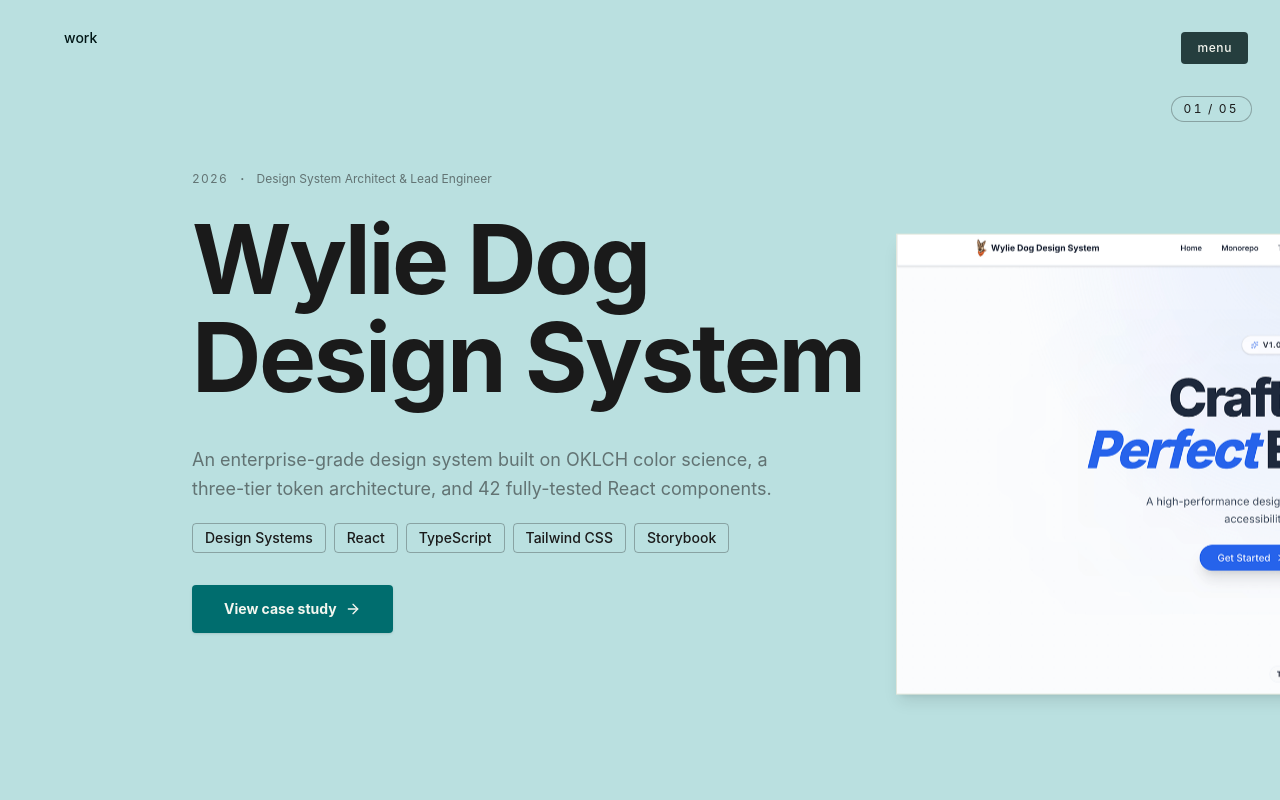
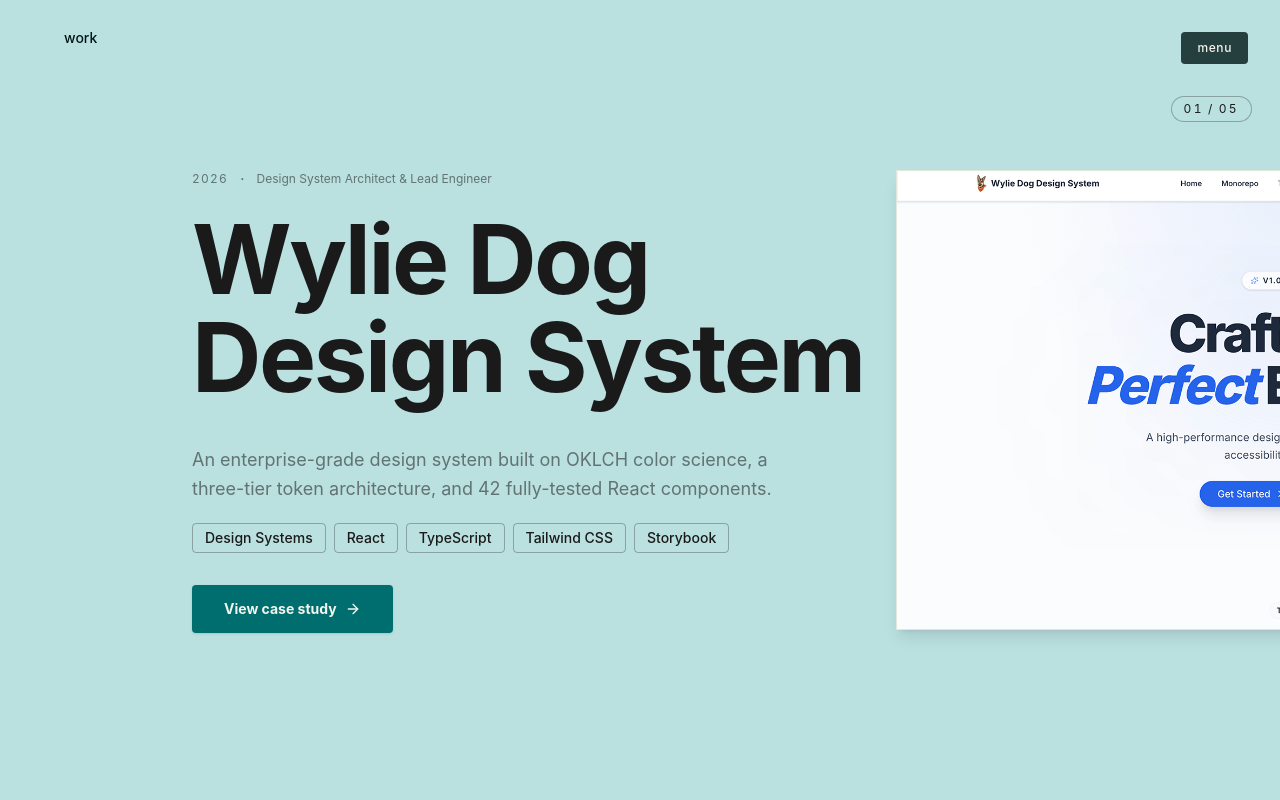
Before and after one commit to travhall/thd-portfolio, a Next.js app: page /work in a window 1280 px wide. Shown: the top 800 px of the page. Built offline with nearby package versions, Linux system fonts and the light colour scheme.

Commit message:
refactor: Improve sticky image scrolling and alignment by restructuring its container and adjusting overflow properties.

```diff
--- a/components/sections/work-list.tsx
+++ b/components/sections/work-list.tsx
@@ -132,13 +132,15 @@ function StudySection({
       ref={sectionRef}
       aria-labelledby={`work-title-${study.id}`}
       data-snap
-      className="relative min-h-svh w-full flex flex-col justify-center p-6 sm:p-10 xl:p-16 mb-[25vh] overflow-hidden"
+      className="relative min-h-svh w-full flex flex-col justify-center p-6 sm:p-10 xl:p-16 mb-[25vh]"
     >
       {/* ── Sticky Image — positioned half-off right side, scrolls naturally ── */}
-      <div className="hidden md:block absolute right-[-25vw] top-0 bottom-[-25vh] w-[55vw] pointer-events-none z-0">
+      <div className={`hidden md:block absolute right-[-25vw] top-0 ${index === total - 1 ? 'bottom-0' : 'bottom-[-100vh]'} w-[55vw] pointer-events-none z-0`}>
+        {/* A 100vh sticky flex container perfectly aligns its bottom limit with the viewport bottom, pushing the image up exactly as the section ends */}
+        <div className="sticky top-0 h-screen flex flex-col justify-center w-full">
           <motion.div
             style={{ opacity: imageOpacity, filter }}
-          className="sticky top-[100vh] lg:top-[50vh]  -translate-y-1/2 w-full aspect-video sm:w-[96vw] md:w-[84vw] lg:w-[72vw] xl:w-[64vw] border-border border shadow-lg"
+            className="w-full aspect-video sm:w-[96vw] md:w-[84vw] lg:w-[72vw] xl:w-[64vw] border-border border shadow-lg"
           >
             <Image
               src={src}
@@ -149,6 +151,7 @@ function StudySection({
               priority={index === 0}
             />
           </motion.div>
+        </div>
       </div>
 
       <div ref={contentRef} className="relative z-10 max-w-3xl ml-0 lg:ml-[5vw] xl:ml-[10vw] bg-(--page-bg)/80 backdrop-blur-sm lg:bg-transparent lg:backdrop-blur-none rounded-xl">
@@ -317,7 +320,7 @@ export function WorkList({ studies: allStudies }: WorkListProps) {
   };
 
   return (
-    <div>
+    <div className="overflow-x-clip min-h-screen">
       {/* ── Fixed header row — "work" label only ── */}
       <header className="fixed top-0 left-0 right-0 z-50 px-6 sm:px-10 xl:px-16 pt-7 pb-4 pointer-events-none">
         {/* Page label */}
```
Lines whose indentation alone changed are shown as unchanged.
